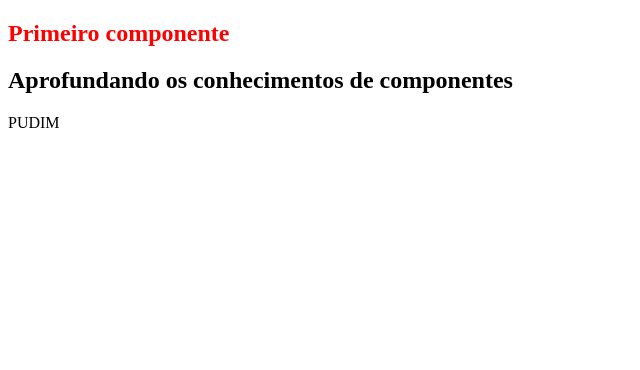
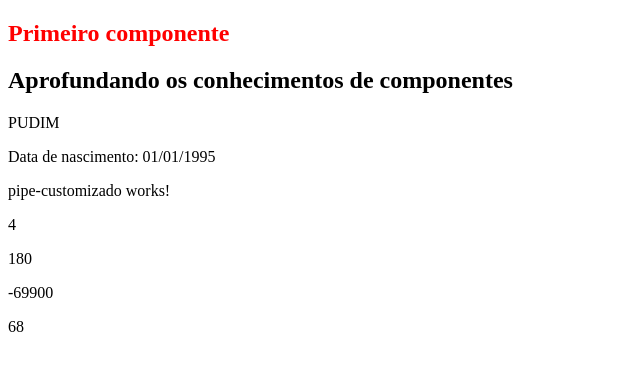
Before and after one commit to heitor-ps/angular-testing, an Angular app: page / in a window 1280 px wide. Shown: the top 370 px of the page, without its empty margins (0-640 px from the left). Built offline with nearby package versions, Linux system fonts and the light colour scheme.

Commit message:
custom pipe added

```diff
--- a/src/app/app.component.html
+++ b/src/app/app.component.html
@@ -1,2 +1,3 @@
 <app-first-component></app-first-component>
 <app-second-component></app-second-component>
+<app-pipe-customizado></app-pipe-customizado>
--- a/src/app/app.module.ts
+++ b/src/app/app.module.ts
@@ -5,12 +5,16 @@ import { AppRoutingModule } from './app-routing.module';
 import { AppComponent } from './app.component';
 import { FirstComponentComponent } from './first-component/first-component.component';
 import { SecondComponentComponent } from './second-component/second-component.component';
+import { MultiplicaPorPipe } from './multiplica-por.pipe';
+import { PipeCustomizadoComponent } from './pipe-customizado/pipe-customizado.component';
 
 @NgModule({
   declarations: [
     AppComponent,
     FirstComponentComponent,
-    SecondComponentComponent
+    SecondComponentComponent,
+    MultiplicaPorPipe,
+    PipeCustomizadoComponent
   ],
   imports: [
     BrowserModule,
--- /dev/null
+++ b/src/app/multiplica-por.pipe.ts
@@ -0,0 +1,12 @@
+import { Pipe, PipeTransform } from '@angular/core';
+
+@Pipe({
+  name: 'multiplicaPor'
+})
+export class MultiplicaPorPipe implements PipeTransform {
+
+  transform(valor: number , multiplicador: number): unknown {
+    return multiplicador * valor;
+  }
+
+}
--- /dev/null
+++ b/src/app/pipe-customizado/pipe-customizado.component.html
@@ -0,0 +1,6 @@
+<p>pipe-customizado works!</p>
+
+<p>{{2 | multiplicaPor: 2 }}</p>
+<p>{{10 | multiplicaPor: 18 }}</p>
+<p>{{300 | multiplicaPor: -233 }}</p>
+<p>{{34 | multiplicaPor: 2 }}</p>
--- /dev/null
+++ b/src/app/pipe-customizado/pipe-customizado.component.ts
@@ -0,0 +1,15 @@
+import { Component, OnInit } from '@angular/core';
+
+@Component({
+  selector: 'app-pipe-customizado',
+  templateUrl: './pipe-customizado.component.html',
+  styleUrls: ['./pipe-customizado.component.css']
+})
+export class PipeCustomizadoComponent implements OnInit {
+
+  constructor() { }
+
+  ngOnInit(): void {
+  }
+
+}
--- a/src/app/second-component/second-component.component.html
+++ b/src/app/second-component/second-component.component.html
@@ -1,3 +1,5 @@
 <h2>Aprofundando os conhecimentos de componentes</h2>
 
 <p>{{ nome | uppercase }}</p>
+
+<p>Data de nascimento: {{ dataNascimento | date:"dd/MM/yyyy" }}</p>
--- a/src/app/second-component/second-component.component.ts
+++ b/src/app/second-component/second-component.component.ts
@@ -7,4 +7,6 @@ import { Component } from '@angular/core';
 })
 export class SecondComponentComponent {
   nome = "Pudim";
+
+  dataNascimento = "1995-01-01"
 }
--- a/tsconfig.json
+++ b/tsconfig.json
@@ -1,4 +1,3 @@
-/* To learn more about this file see: https://angular.io/config/tsconfig. */
 {
   "compileOnSave": false,
   "compilerOptions": {
```
Also changed, not shown: src/app/pipe-customizado/pipe-customizado.component.css (added), 2 other files (tests, documents, lock files or other folders).
